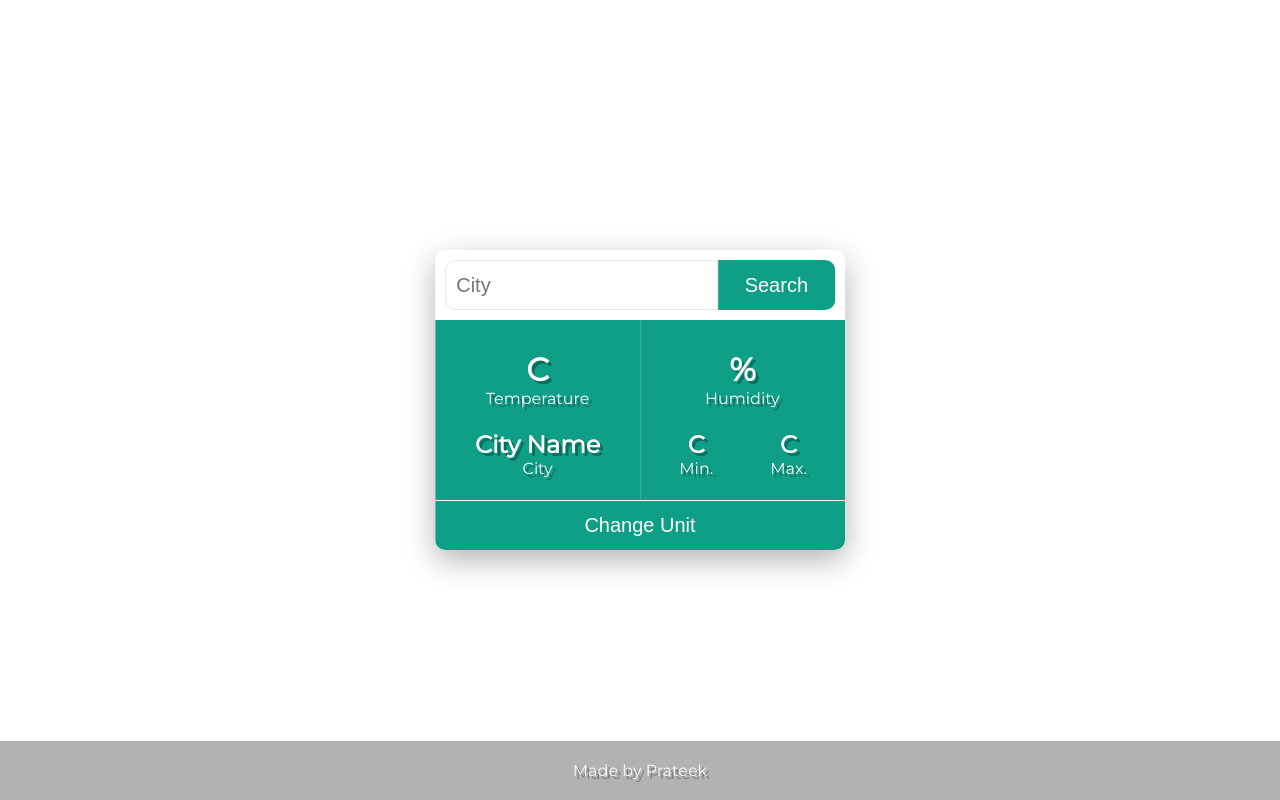
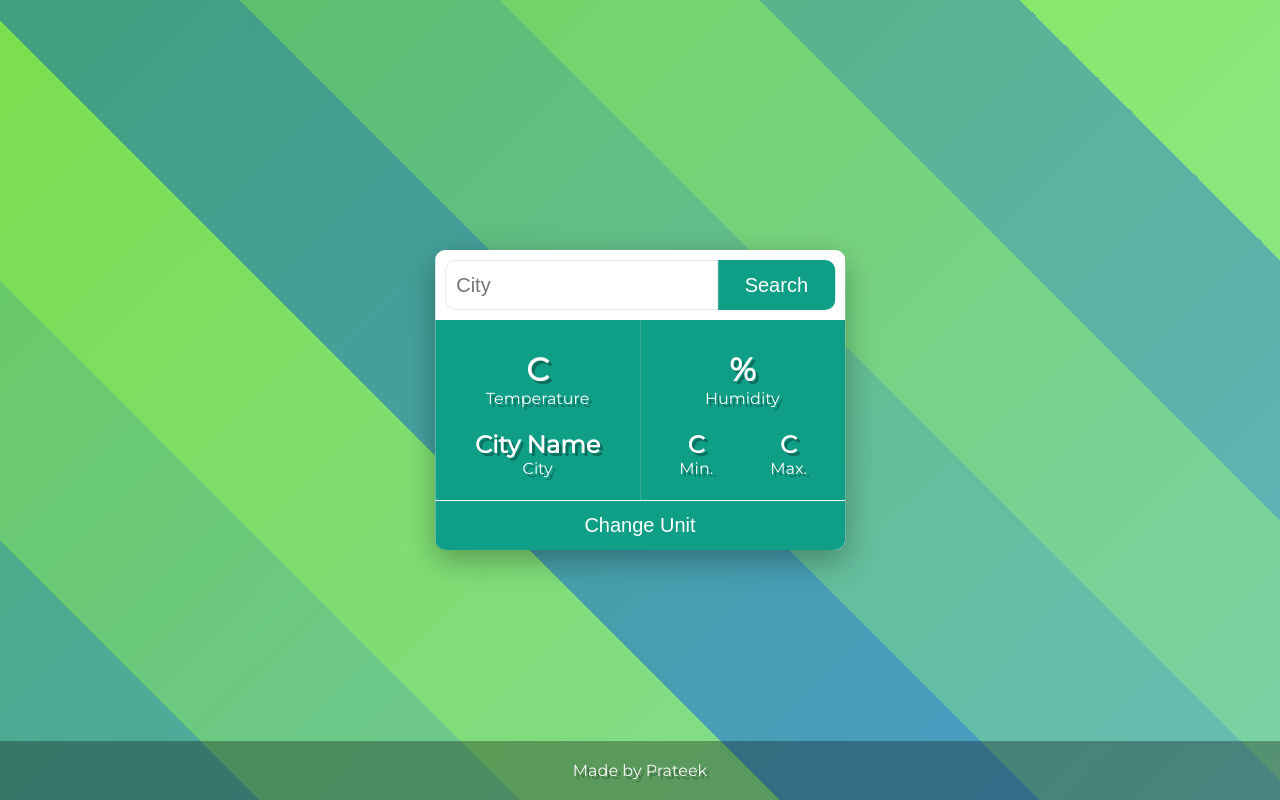
Before and after one commit to renrevo/weather-app, a plain HTML site: page index.html in a window 1280 px wide. Drawn offline with Linux system fonts and the light colour scheme; no server answers.

Commit message:
Update weather.css

```diff
--- a/css/weather.css
+++ b/css/weather.css
@@ -11,9 +11,7 @@ body {
 .container {
     position: relative;
     height: 100vh;
-    background: linear-gradient(45deg, rgba(118, 83, 131, 0.45) 0%, rgba(118, 83, 131, 0.45) 12.5%,rgba(183, 152, 78, 0.45) 12.5%, rgba(183, 152, 78, 0.45) 25%,rgba(226, 198, 43, 0.45) 25%, rgba(226, 198, 43, 0.45) 37.5%,rgba(97, 60, 149, 0.45) 37.5%, rgba(97, 60, 149, 0.45) 50%,rgba(161, 129, 96, 0.45) 50%, rgba(161, 129, 96, 0.45) 62.5%,rgba(204, 175, 60, 0.45) 62.5%, rgba(204, 175, 60, 0.45) 75%,rgba(140, 106, 114, 0.45) 75%, rgba(140, 106, 114, 0.45) 87.5%,rgba(247, 221, 25, 0.45) 87.5%, rgba(247, 221, 25, 0.45) 100%),linear-gradient(135deg, rgb(38, 243, 105),rgb(56, 237, 253))
-    background-size: cover;
-    background-position: center;
+    background: linear-gradient(45deg, rgba(118, 83, 131, 0.45) 0%, rgba(118, 83, 131, 0.45) 12.5%,rgba(183, 152, 78, 0.45) 12.5%, rgba(183, 152, 78, 0.45) 25%,rgba(226, 198, 43, 0.45) 25%, rgba(226, 198, 43, 0.45) 37.5%,rgba(97, 60, 149, 0.45) 37.5%, rgba(97, 60, 149, 0.45) 50%,rgba(161, 129, 96, 0.45) 50%, rgba(161, 129, 96, 0.45) 62.5%,rgba(204, 175, 60, 0.45) 62.5%, rgba(204, 175, 60, 0.45) 75%,rgba(140, 106, 114, 0.45) 75%, rgba(140, 106, 114, 0.45) 87.5%,rgba(247, 221, 25, 0.45) 87.5%, rgba(247, 221, 25, 0.45) 100%),linear-gradient(135deg, rgb(38, 243, 105),rgb(56, 237, 253));
 }
 
 .weather-container {
```
